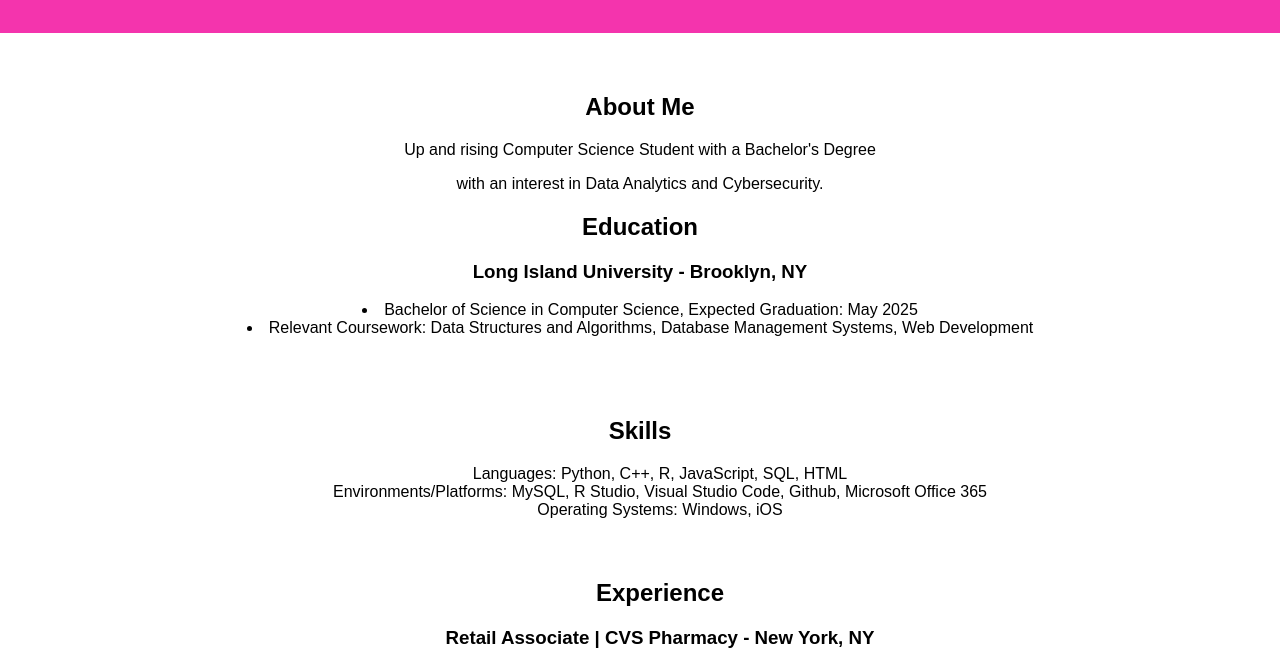
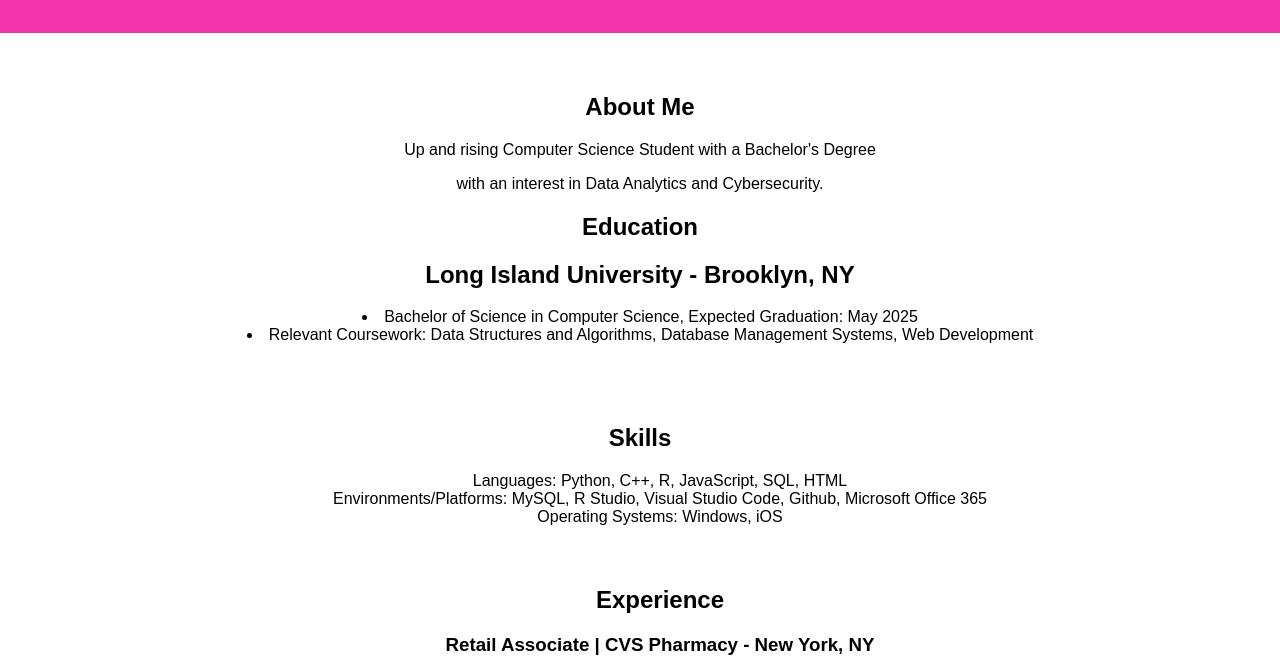
Before and after one commit to Nandanie-Singh/resume-landing-page, a plain HTML site: page index.html in a window 1280 px wide. Shown: the part 121-786 px from the top of the page. Drawn offline with Linux system fonts and the light colour scheme.

Commit message:
Attempt 2

```diff
--- a/index.html
+++ b/index.html
@@ -17,7 +17,7 @@
         <p>with an interest in Data Analytics and Cybersecurity.</p>
 
         <h2>Education</h2>
-        <h3>Long Island University - Brooklyn, NY</h3>
+        <h2>Long Island University - Brooklyn, NY</h2>
             <li>Bachelor of Science in Computer Science, Expected Graduation: May 2025</li>
             <li>Relevant Coursework: Data Structures and Algorithms, Database Management Systems, Web Development</li>
 
```
